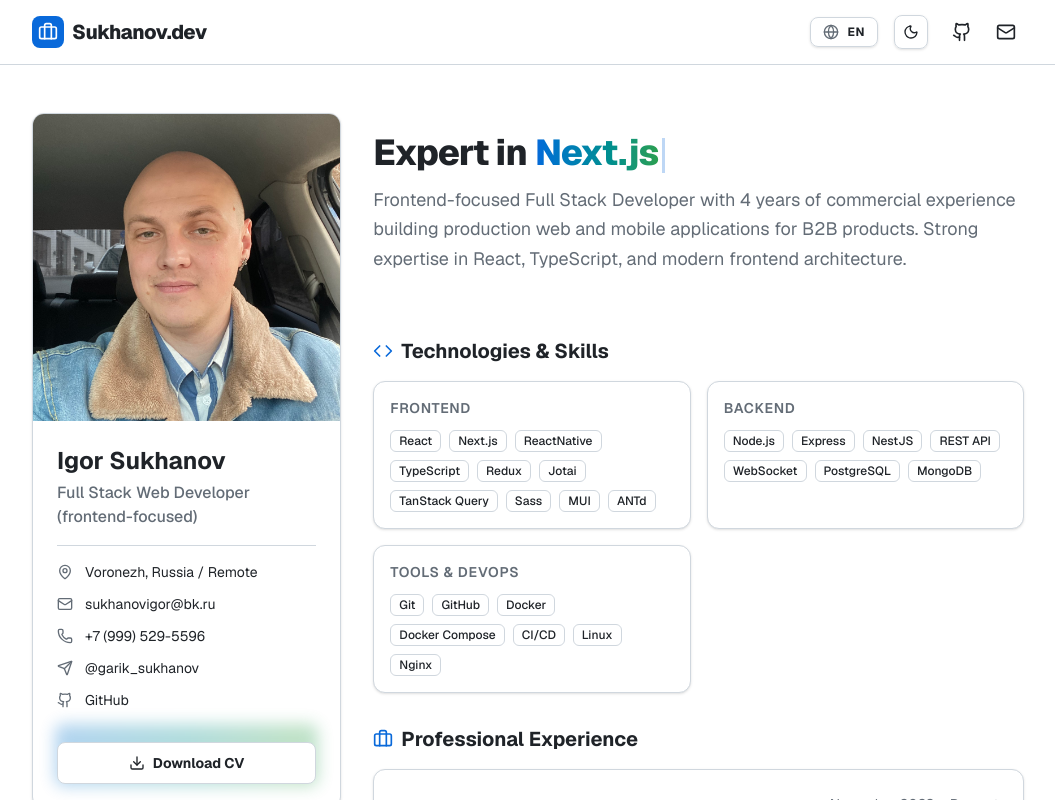
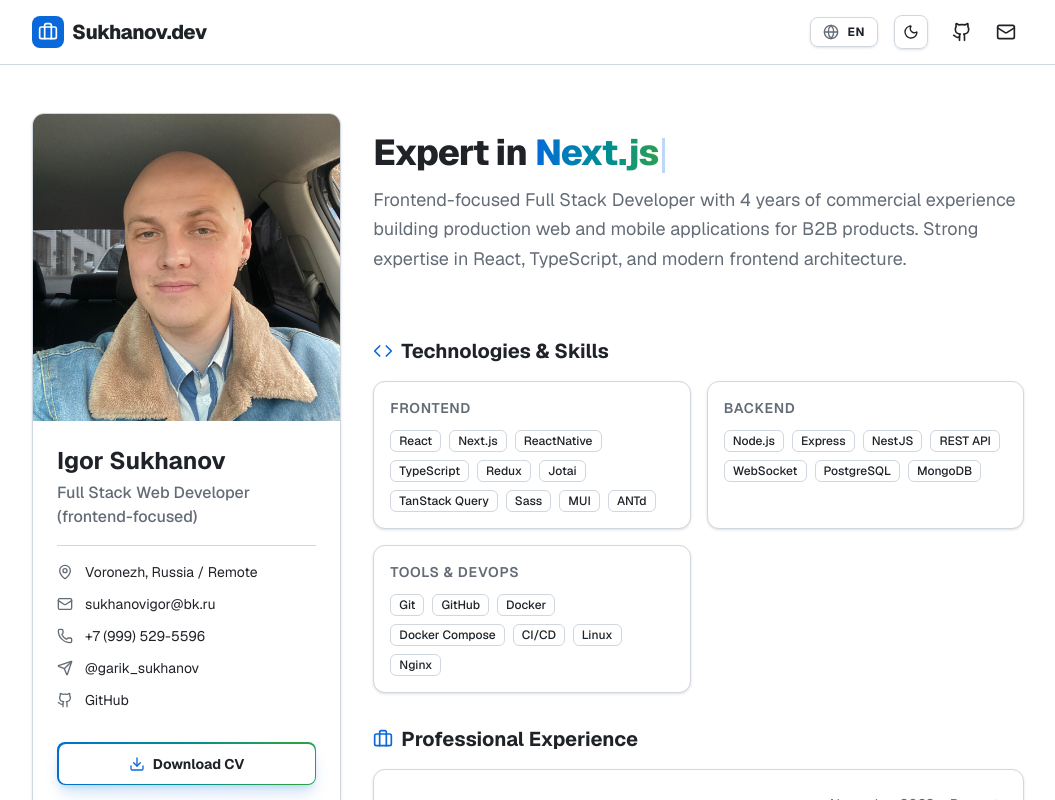
Before and after one commit to garik-sukhanov/resume, a Next.js app: page /en in a window 1280 px wide. Shown: the top 800 px of the page, without its empty margins (112-1167 px from the left). Built offline with nearby package versions, Linux system fonts and the light colour scheme.

Commit message:
style(components): improve button styling and remove unused imports
- Refactor download button to use gradient border with improved hover effects
- Remove unused Briefcase and NotebookIcon imports to clean up code

```diff
--- a/src/components/ProfileSidebar.tsx
+++ b/src/components/ProfileSidebar.tsx
@@ -1,15 +1,7 @@
 "use client";
 
 import { useTranslations, useLocale } from "next-intl";
-import {
-  Download,
-  Mail,
-  Github,
-  MapPin,
-  Phone,
-  NotebookIcon,
-  Send,
-} from "lucide-react";
+import { Download, Mail, Github, MapPin, Phone, Send } from "lucide-react";
 import Image from "next/image";
 
 export function ProfileSidebar() {
@@ -93,16 +85,17 @@
             </div>
           </div>
 
-          <div className="pt-4 relative group">
-            <div className="absolute -inset-0.5 bg-gradient-to-r from-[#0969da] via-[#2ea043] to-[#0969da] rounded-lg blur opacity-30 group-hover:opacity-100 transition duration-1000 group-hover:duration-200 animate-gradient-x"></div>
+          <div className="pt-4">
+            <div className="relative p-[1.5px] rounded-lg bg-gradient-to-r from-[#0969da] via-[#2ea043] to-[#0969da] animate-gradient-x transition-all duration-300 shadow-lg shadow-accent/20 hover:shadow-none">
               <a
                 href={pdfUrl}
                 download
-              className="relative w-full flex items-center justify-center gap-2 px-4 py-2.5 bg-card text-foreground border border-card-border rounded-lg text-sm font-bold transition-all hover:bg-transparent hover:text-white dark:hover:text-white"
+                className="w-full flex items-center justify-center gap-2 px-4 py-2.5 bg-background text-foreground rounded-[7px] text-sm font-bold transition-all hover:bg-card"
               >
-              <Download className="w-4 h-4" />
+                <Download className="w-4 h-4 text-accent" />
                 {t("resume.download")}
               </a>
+            </div>
           </div>
         </div>
       </div>
--- a/src/components/TechStack.tsx
+++ b/src/components/TechStack.tsx
@@ -1,7 +1,7 @@
 "use client";
 
 import { useTranslations } from "next-intl";
-import { Code, Briefcase } from "lucide-react";
+import { Code } from "lucide-react";
 
 export function TechStack() {
   const t = useTranslations("Index.techStack");
```
Lines whose indentation alone changed are shown as unchanged.
